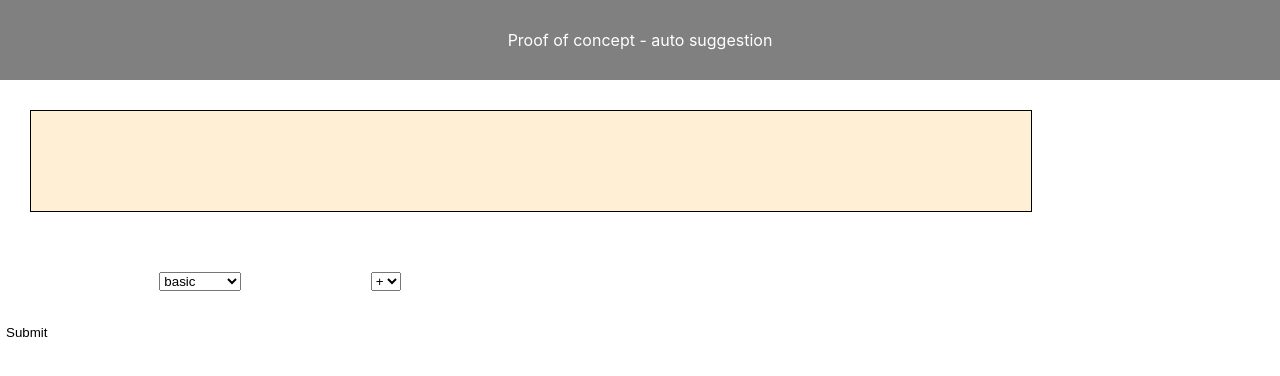
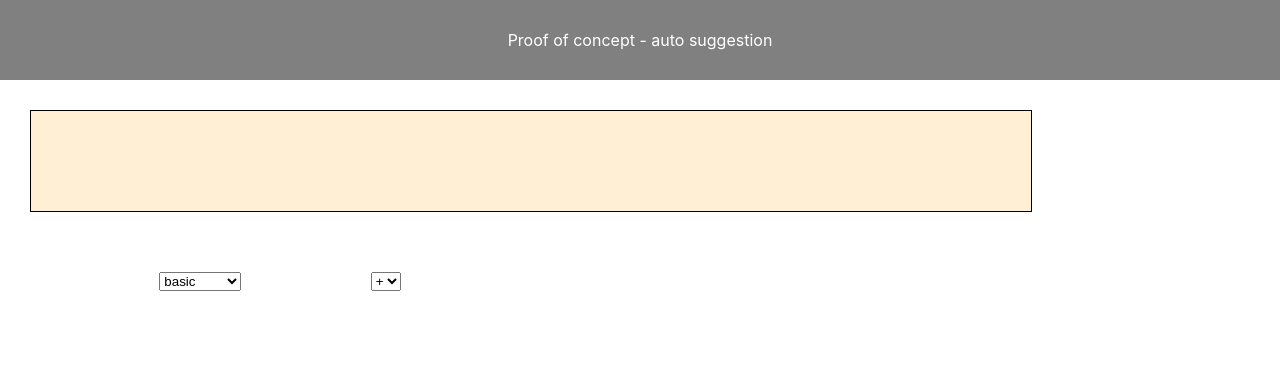
Before and after one commit to VidyaSairam/AutoSuggestion, a React (Create React App) app: page / in a window 1280 px wide. Shown: the top 376 px of the page. Built offline with nearby package versions, Linux system fonts and the light colour scheme.

Commit message:
removed submit button

```diff
--- a/src/App.js
+++ b/src/App.js
@@ -50,7 +50,7 @@ function App() {
     setSuggestion(response)
 
     let arrContent = text
-    arrContent[index].component_or_operator = val ==''? arrContent[index].component_or_operator : val;
+    arrContent[index].component_or_operator = val
     setTimeout(() => {
       setText(arrContent)
     }, 50)
@@ -114,7 +114,7 @@ function App() {
 
     res.push(lastCont)
     setIsSource(false)
-
+    console.log(res)
     //handle for search
     setText([])
     setSuggestion([])
@@ -201,9 +201,9 @@ function App() {
           }
         </select>
       </div>
-      <div>
+      {/* <div>
         <input type = "submit" onClick={() => console.log(finalFormula)} />
-      </div>
+      </div> */}
     </div>
   );
 }
```
Also changed, not shown: 1 other file (tests, documents, lock files or other folders).
